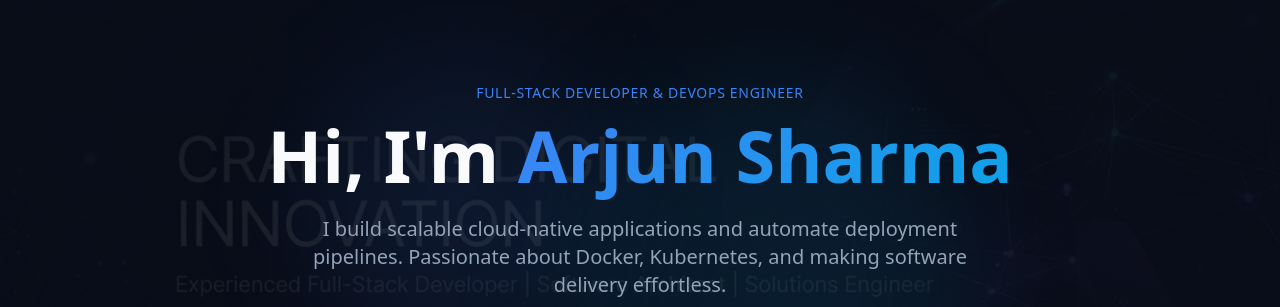
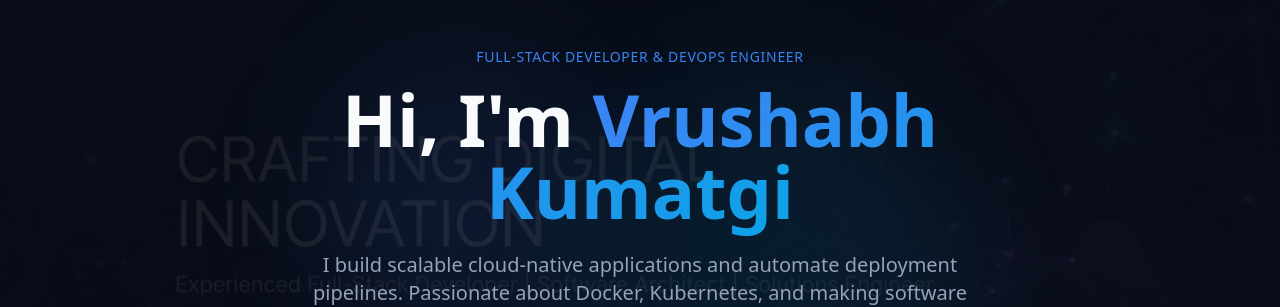
Before and after one commit to VrushabhMK/portfolio-devops, a React (Vite) app in the folder frontend/: page / in a window 1280 px wide. Shown: the part 129-436 px from the top of the page. Built offline with nearby package versions, Linux system fonts and the light colour scheme; no server answers.

Commit message:
feat: update portfolio owner name to Vrushabh Kumatgi in source files

```diff
--- a/frontend/index.html
+++ b/frontend/index.html
@@ -5,7 +5,7 @@
     <link rel="icon" type="image/svg+xml" href="/vite.svg" />
     <meta name="viewport" content="width=device-width, initial-scale=1.0" />
     <meta name="description" content="Professional portfolio showcasing full-stack development and DevOps expertise. Built with React, Node.js, Docker, Kubernetes, and deployed on AWS." />
-    <title>Arjun Sharma | Full-Stack Developer & DevOps Engineer</title>
+    <title>Vrushabh Kumatgi | Full-Stack Developer & DevOps Engineer</title>
   </head>
   <body>
     <div id="root"></div>
--- a/frontend/src/components/Footer.tsx
+++ b/frontend/src/components/Footer.tsx
@@ -73,7 +73,7 @@ export default function Footer() {
         {/* Bottom */}
         <div className="mt-8 pt-8 border-t border-border flex flex-col sm:flex-row items-center justify-between gap-4">
           <p className="text-sm text-muted-foreground">
-            &copy; {new Date().getFullYear()} Arjun Sharma. All rights reserved.
+            &copy; {new Date().getFullYear()} Vrushabh Kumatgi. All rights reserved.
           </p>
           <p className="text-sm text-muted-foreground flex items-center gap-1">
             Built with <Heart className="h-3 w-3 text-destructive" /> using React & DevOps
--- a/frontend/src/components/Hero.tsx
+++ b/frontend/src/components/Hero.tsx
@@ -26,7 +26,7 @@ export default function Hero() {
           </p>
           <h1 className="text-4xl sm:text-5xl md:text-7xl font-bold mb-6 leading-tight">
             Hi, I'm{' '}
-            <span className="text-gradient">Arjun Sharma</span>
+            <span className="text-gradient">Vrushabh Kumatgi</span>
           </h1>
           <p className="text-lg sm:text-xl text-muted-foreground mb-8 max-w-2xl mx-auto leading-relaxed">
             I build scalable cloud-native applications and automate deployment pipelines.
```
